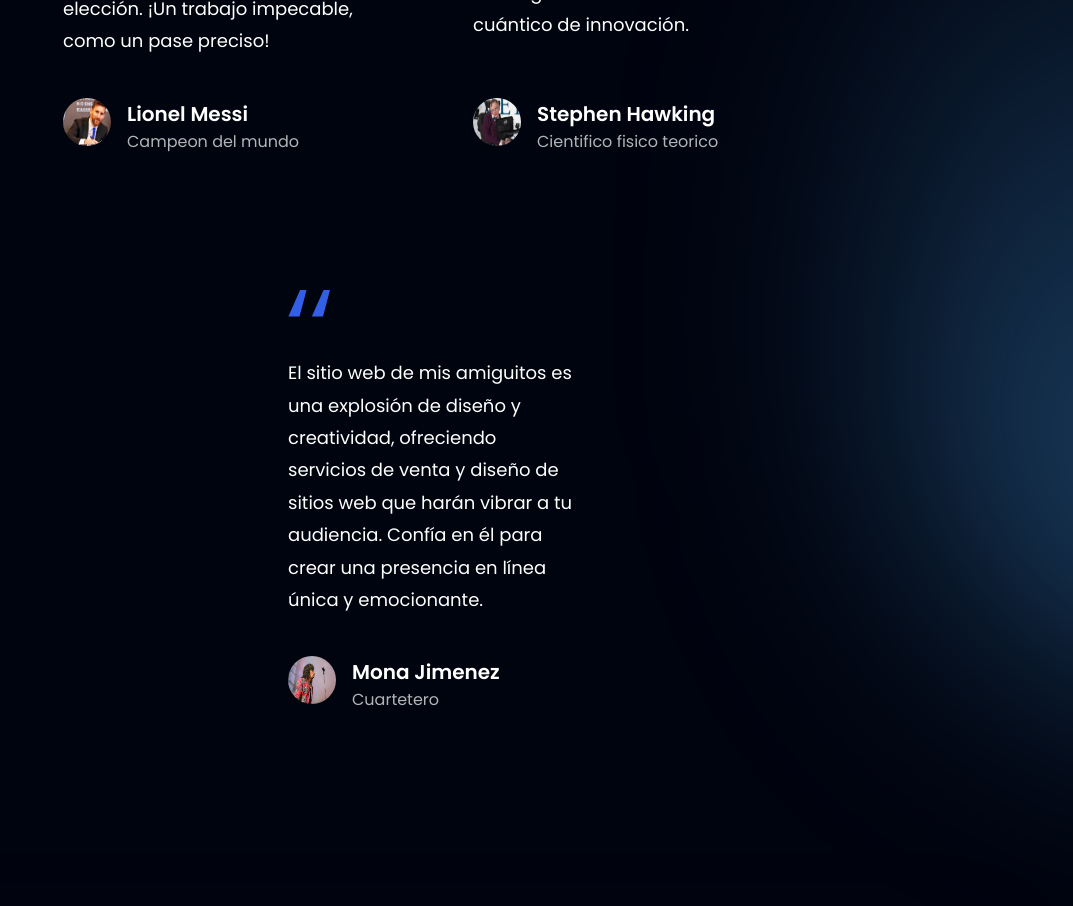
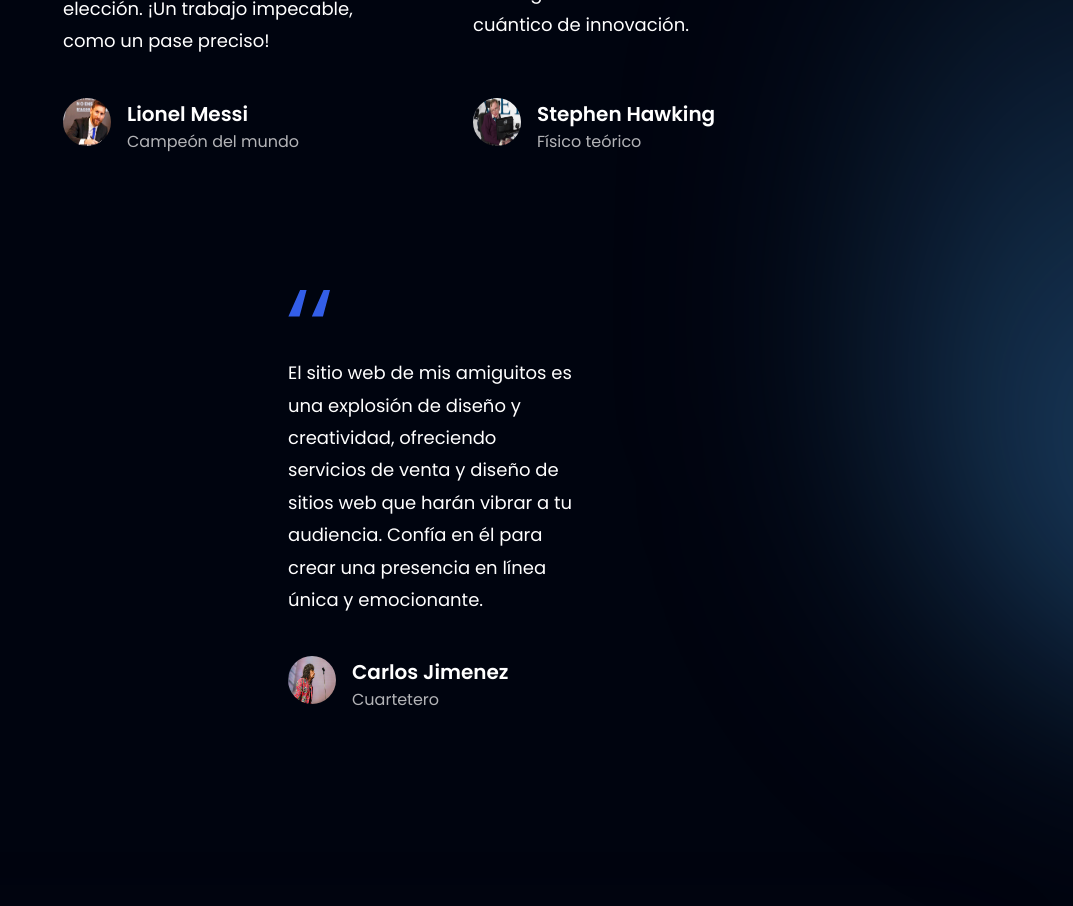
Before and after one commit to Page-of-Pages/institucional, a React (Vite) app: page / in a window 1280 px wide. Shown: the part 3260-4166 px from the top of the page, without its empty margins (207-1280 px from the left). Built offline with nearby package versions, Linux system fonts and the light colour scheme; no server answers.

Commit message:
Update index.js

```diff
--- a/src/constants/index.js
+++ b/src/constants/index.js
@@ -61,7 +61,7 @@ export const feedback = [
     content:
       "¡Es un verdadero golazo en el mundo digital! Su diseño elegante y sofisticado, al igual que mis movimientos en el campo, hacen que la experiencia de navegación sea simplemente espectacular. Si estás buscando un sitio web de primer nivel, él es tu mejor elección. ¡Un trabajo impecable, como un pase preciso!",
     name: "Lionel Messi",
-    title: "Campeon del mundo",
+    title: "Campeón del mundo",
     img: people01,
   },
   {
@@ -69,14 +69,14 @@ export const feedback = [
     content:
       "Si anhelas un sitio web de una calidad tan excepcional que pareciera desafiar las leyes de la física, no necesitas buscar más. Es una maravilla cómo ha logrado destilar su genialidad en cada aspecto de esta hipnótica plataforma virtual, sumergiéndonos en un universo cuántico de innovación.",
     name: "Stephen Hawking",
-    title: "Cientifico fisico teorico",
+    title: "Físico teórico",
     img: people02,
   },
   {
     id: "feedback-3",
     content:
       "El sitio web de mis amiguitos es una explosión de diseño y creatividad, ofreciendo servicios de venta y diseño de sitios web que harán vibrar a tu audiencia. Confía en él para crear una presencia en línea única y emocionante.",
-    name: "Mona Jimenez",
+    name: "Carlos Jimenez",
     title: "Cuartetero",
     img: people03,
   },
```
